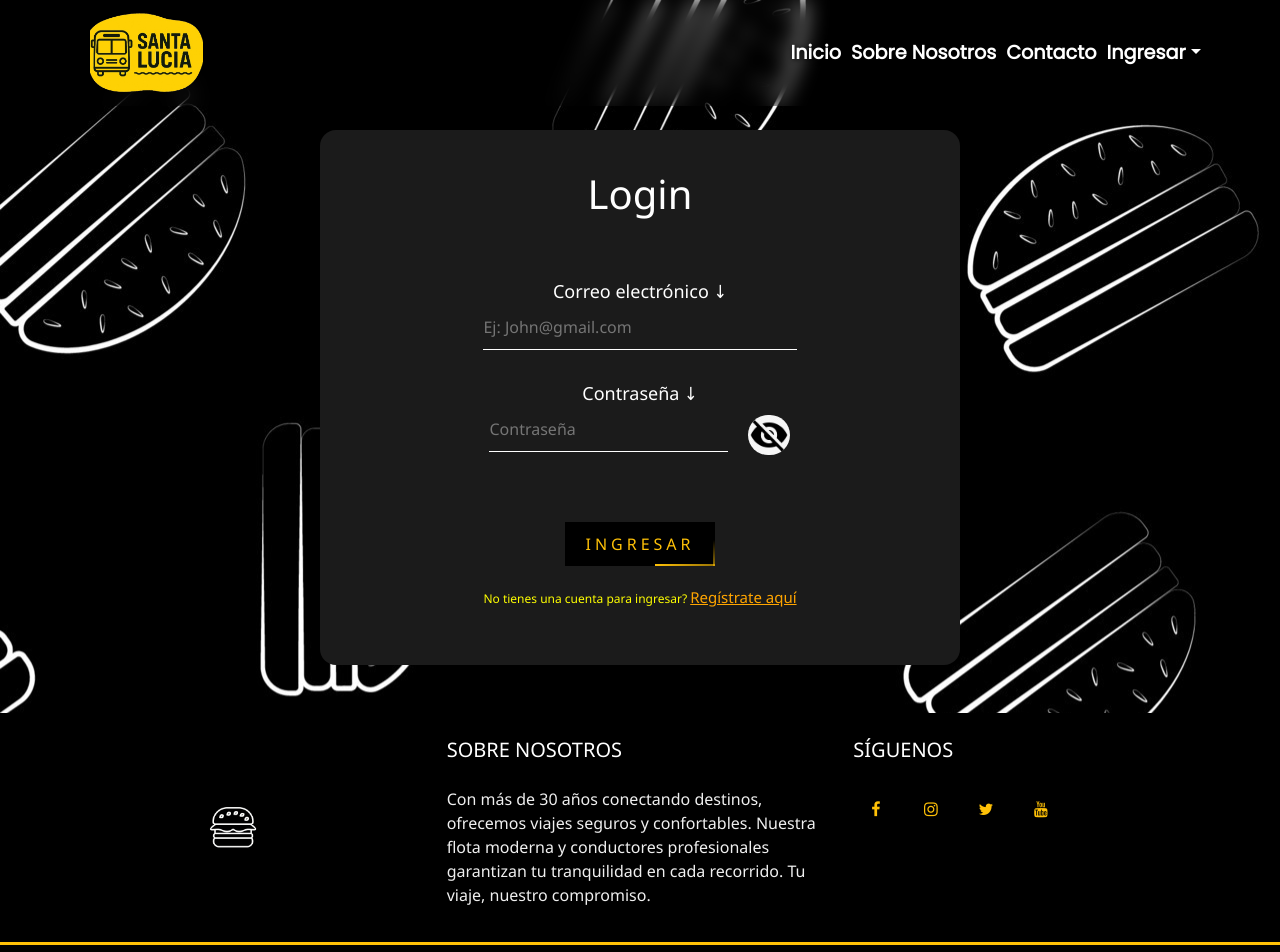
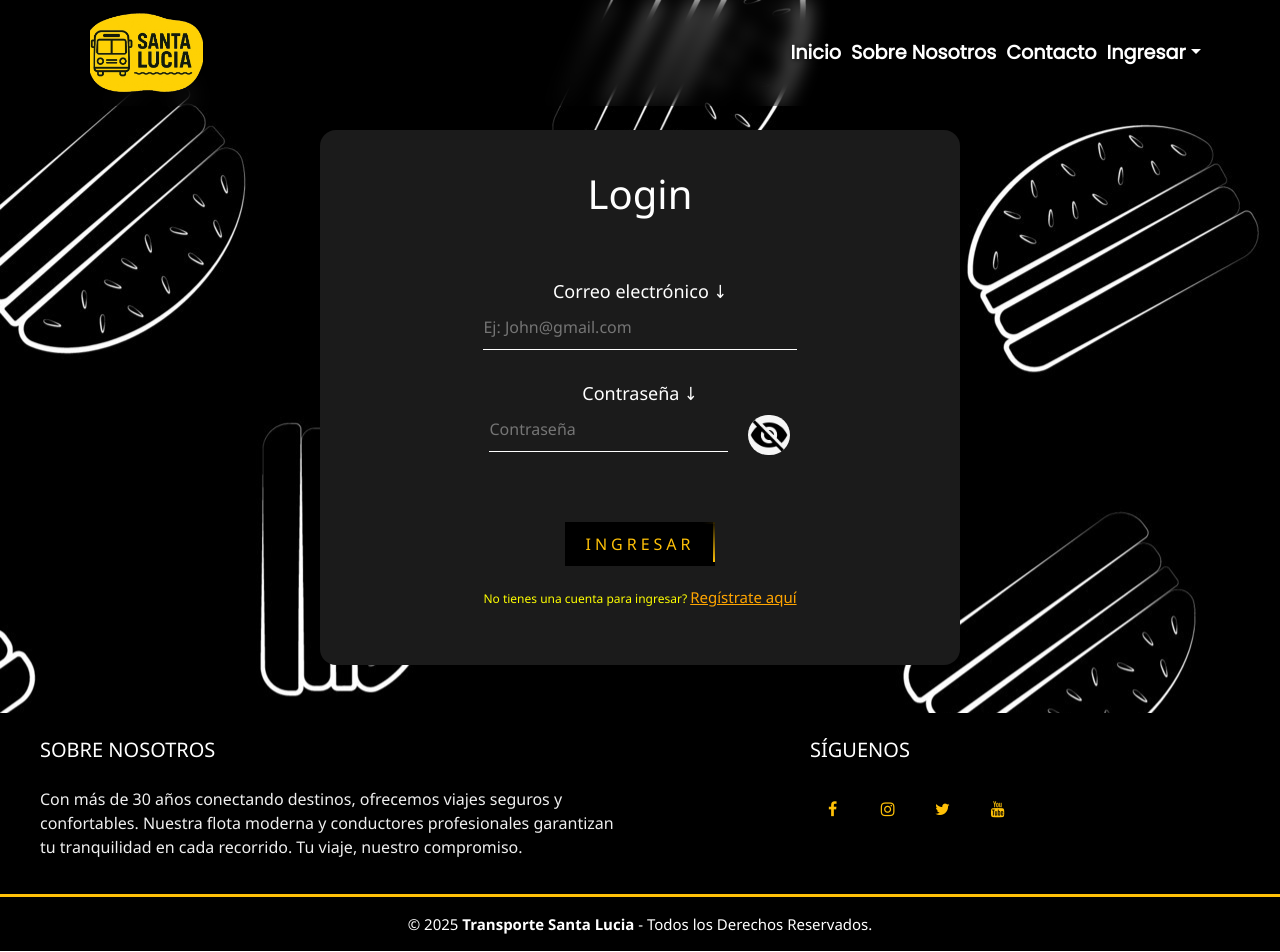
Before and after one commit to Augustoromera/frontendSantaLuciaConect, a React (Vite) app: page /login in a window 1280 px wide. Shown: the top 952 px of the page. Built offline with nearby package versions, Linux system fonts and the light colour scheme; a web font is replaced by a local one.

Commit message:
cambios minimos en el footer

```diff
--- a/src/components/Footer.jsx
+++ b/src/components/Footer.jsx
@@ -6,20 +6,20 @@ export const Footer = () => {
     return (
         <>            <footer className="pie-pagina">
         <div className="grupo-1">
-            <div className="box">
+            {/* <div className="box">
                 <figure>
                     <a href="#">
                         <img src={logofooter} alt="Logo Transporte Rápido" />
                     </a>
                 </figure>
-            </div>
+            </div> */}
             <div className="box">
                 <h2>SOBRE NOSOTROS</h2>
                 <p>
                     Con más de 30 años conectando destinos, ofrecemos viajes seguros y confortables. Nuestra flota moderna y conductores profesionales garantizan tu tranquilidad en cada recorrido. Tu viaje, nuestro compromiso.
                 </p>
             </div>
-            <div className="box">
+            <div className="box2">
                 <h2>SÍGUENOS</h2>
                 <div className="red-social">
                     <a href="https://www.facebook.com/" className="fa fa-facebook" target='_blank'></a>
--- a/src/pages/styles/footer.css
+++ b/src/pages/styles/footer.css
@@ -18,7 +18,7 @@
     max-width: 1200px;
     margin: auto;
     display: grid;
-    grid-template-columns: repeat(3, 1fr);
+    grid-template-columns: repeat(2, 1fr);
     grid-gap: 20px;
     padding: 25px 0px;
 }
@@ -31,14 +31,27 @@
     align-items: center;
 }
 
-.pie-pagina .grupo-1 .box figure img {
+/* .pie-pagina .grupo-1 .box figure img {
     width: 250px;
-}
+} */
+
+
 
 .pie-pagina .grupo-1 .box h2 {
     color: #fff;
     margin-bottom: 25px;
     font-size: 20px;
+}
+
+.pie-pagina .grupo-1 .box2 h2 {
+    color: #fff;
+    margin-left: 10rem;
+    margin-bottom: 25px;
+    font-size: 20px;
+}
+
+.pie-pagina .grupo-1 .box2 div {
+    margin-left: 10rem;
 }
 
 .pie-pagina .grupo-1 .box p {
@@ -96,4 +109,11 @@
         grid-gap: 30px;
         padding: 35px 0px;
     }
+
+    .pie-pagina .grupo-1 .box2 h2{
+        margin-left: 0rem;
+    }
+    .pie-pagina .grupo-1 .box2 div{
+        margin-left: 0rem;
+    }
 }
```
